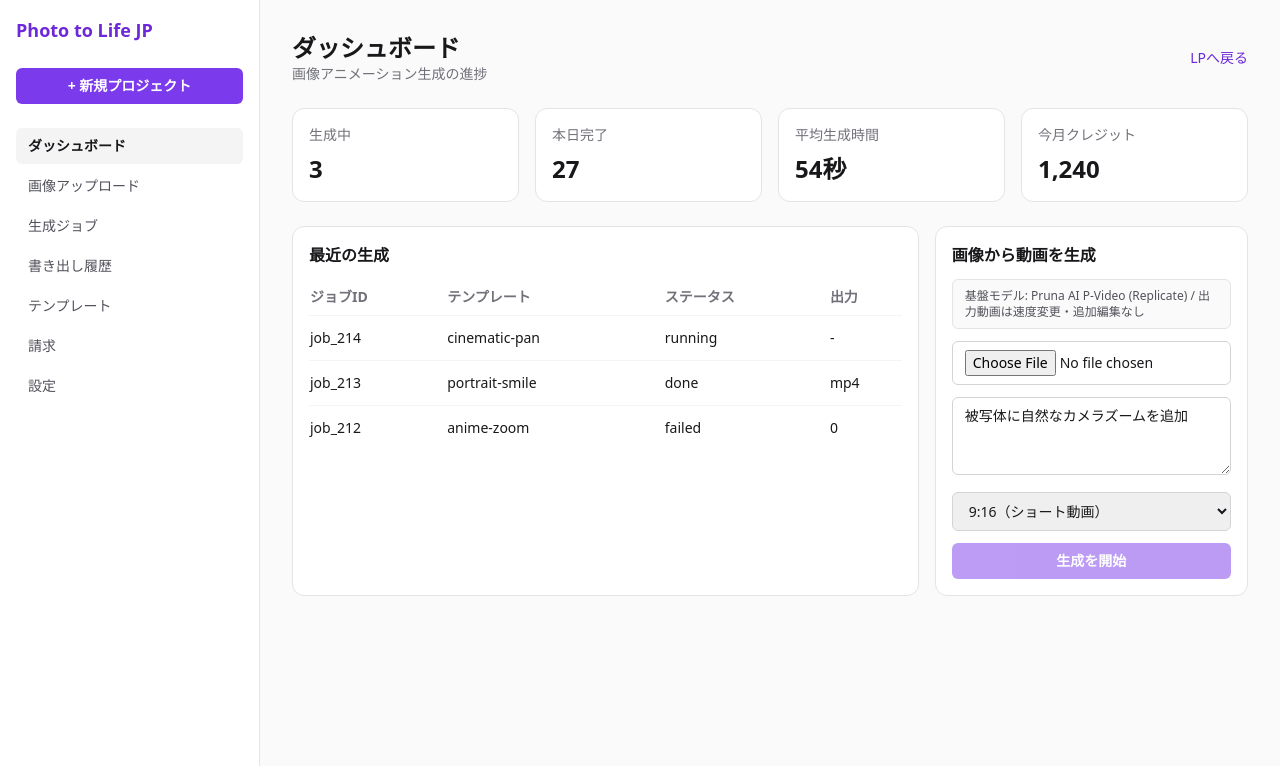
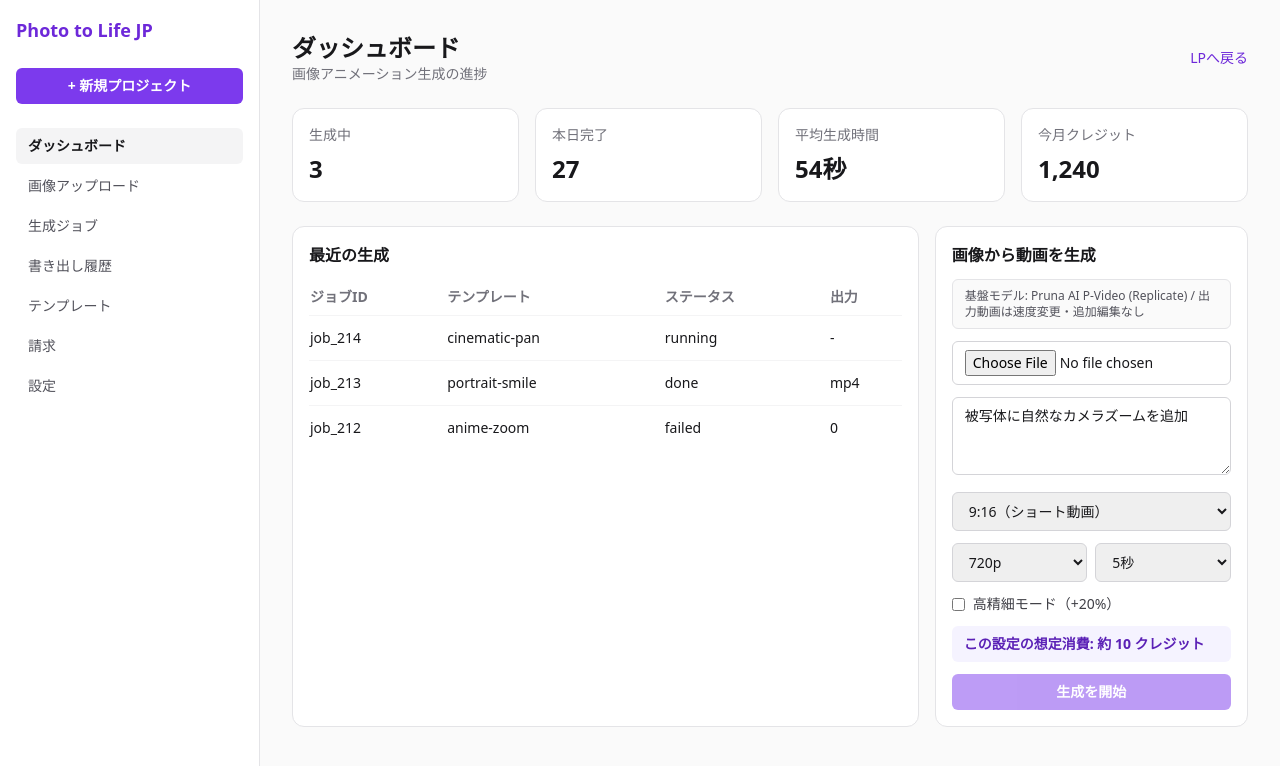
Before and after one commit to nanameru/openclaw-workspace, a Next.js app: page /dashboard in a window 1280 px wide. Shown: the top 766 px of the page. Built offline with nearby package versions, Linux system fonts and the light colour scheme; no server answers.

Commit message:
feat: add realtime credit estimator to generator panel

```diff
--- a/components/generator-panel.tsx
+++ b/components/generator-panel.tsx
@@ -3,6 +3,8 @@
 import { useMemo, useState } from "react";
 
 type JobStatus = "queued" | "running" | "done" | "failed";
+type Seconds = "5" | "10" | "15";
+type Resolution = "720p" | "1080p" | "4k";
 
 const statusLabel: Record<JobStatus, string> = {
   queued: "待機中",
@@ -11,15 +13,36 @@ const statusLabel: Record<JobStatus, string> = {
   failed: "失敗"
 };
 
+const resolutionFactor: Record<Resolution, number> = {
+  "720p": 1.0,
+  "1080p": 1.8,
+  "4k": 3.5
+};
+
+const secondsFactor: Record<Seconds, number> = {
+  "5": 1.0,
+  "10": 1.7,
+  "15": 2.4
+};
+
 export const GeneratorPanel = () => {
   const [image, setImage] = useState<File | null>(null);
   const [prompt, setPrompt] = useState("被写体に自然なカメラズームを追加");
   const [aspectRatio, setAspectRatio] = useState<"9:16" | "1:1" | "16:9">("9:16");
+  const [seconds, setSeconds] = useState<Seconds>("5");
+  const [resolution, setResolution] = useState<Resolution>("720p");
+  const [highQuality, setHighQuality] = useState(false);
   const [jobId, setJobId] = useState<string | null>(null);
   const [status, setStatus] = useState<JobStatus | null>(null);
   const [error, setError] = useState<string>("");
   const [outputUrl, setOutputUrl] = useState<string | null>(null);
   const [loading, setLoading] = useState(false);
+
+  const estimatedCredits = useMemo(() => {
+    const base = 10;
+    const q = highQuality ? 1.2 : 1.0;
+    return Math.round(base * resolutionFactor[resolution] * secondsFactor[seconds] * q);
+  }, [resolution, seconds, highQuality]);
 
   const canSubmit = useMemo(() => !!image && !!prompt.trim() && !loading, [image, prompt, loading]);
 
@@ -53,11 +76,9 @@ export const GeneratorPanel = () => {
   };
 
   const pollJob = async (id: string) => {
-    let active = true;
-
-    while (active) {
+    while (true) {
       const res = await fetch(`/api/generate/${id}`, { cache: "no-store" });
-      const data = (await res.json()) as { status?: JobStatus; outputUrl?: string | null; error?: string };
+      const data = (await res.json()) as { status?: JobStatus; outputUrl?: string | null; error?: string; errorMessage?: string | null };
 
       if (!res.ok || !data.status) {
         setError(data.error ?? "ジョブ状態の取得に失敗しました。");
@@ -71,14 +92,12 @@ export const GeneratorPanel = () => {
       }
 
       if (data.status === "failed") {
-        setError("動画生成に失敗しました。入力内容を見直して再試行してください。");
+        setError(data.errorMessage ?? "動画生成に失敗しました。入力内容を見直して再試行してください。");
         return;
       }
 
       await new Promise((resolve) => setTimeout(resolve, 1200));
     }
-
-    active = false;
   };
 
   return (
@@ -113,6 +132,37 @@ export const GeneratorPanel = () => {
           <option value="16:9">16:9（横動画）</option>
         </select>
 
+        <div className="grid gap-2 sm:grid-cols-2">
+          <select
+            value={resolution}
+            onChange={(e) => setResolution(e.target.value as Resolution)}
+            className="w-full rounded-md border border-zinc-300 px-3 py-2"
+          >
+            <option value="720p">720p</option>
+            <option value="1080p">1080p</option>
+            <option value="4k">4K</option>
+          </select>
+
+          <select
+            value={seconds}
+            onChange={(e) => setSeconds(e.target.value as Seconds)}
+            className="w-full rounded-md border border-zinc-300 px-3 py-2"
+          >
+            <option value="5">5秒</option>
+            <option value="10">10秒</option>
+            <option value="15">15秒</option>
+          </select>
+        </div>
+
+        <label className="flex items-center gap-2 text-zinc-700">
+          <input type="checkbox" checked={highQuality} onChange={(e) => setHighQuality(e.target.checked)} />
+          高精細モード（+20%）
+        </label>
+
+        <p className="rounded-md bg-violet-50 px-3 py-2 text-sm font-semibold text-violet-800">
+          この設定の想定消費: 約 {estimatedCredits} クレジット
+        </p>
+
         <button
           onClick={startJob}
           disabled={!canSubmit}
```
